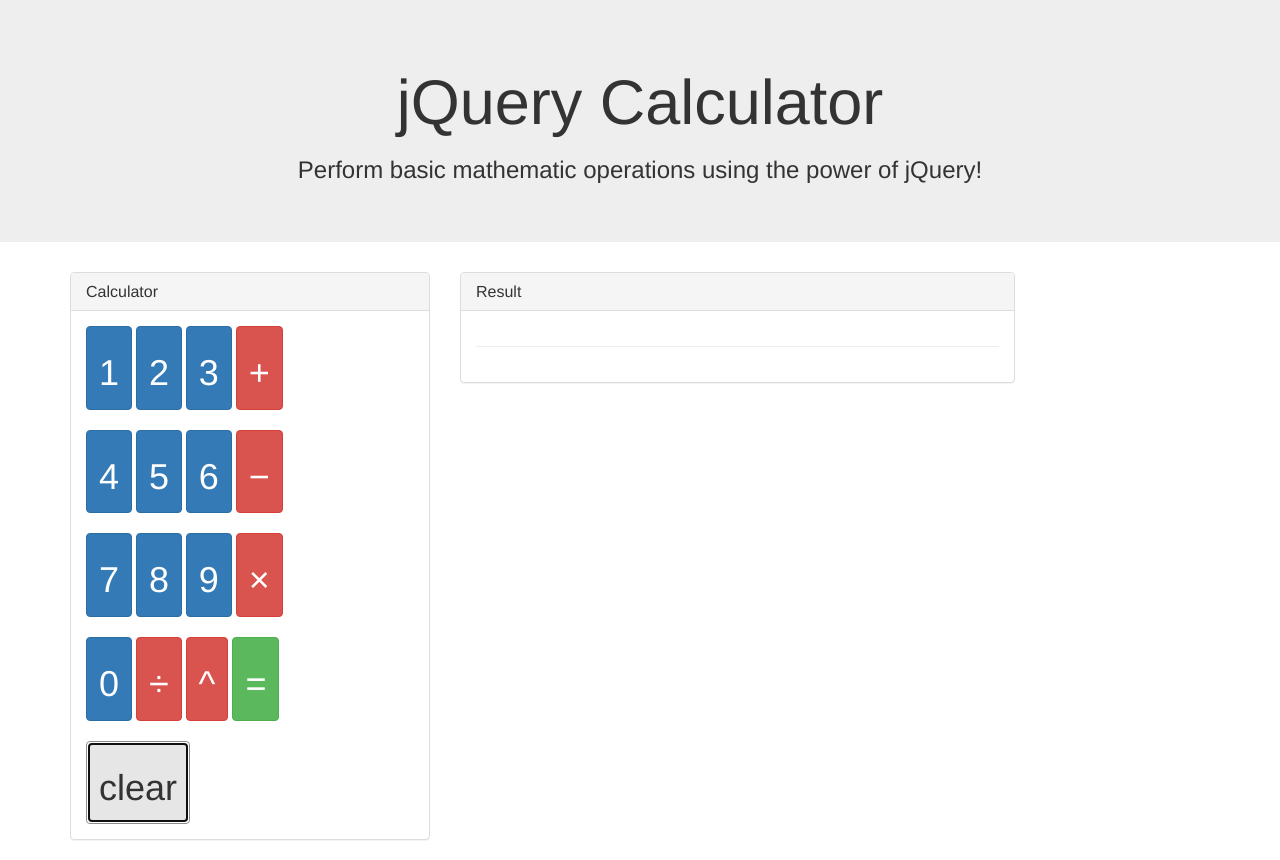
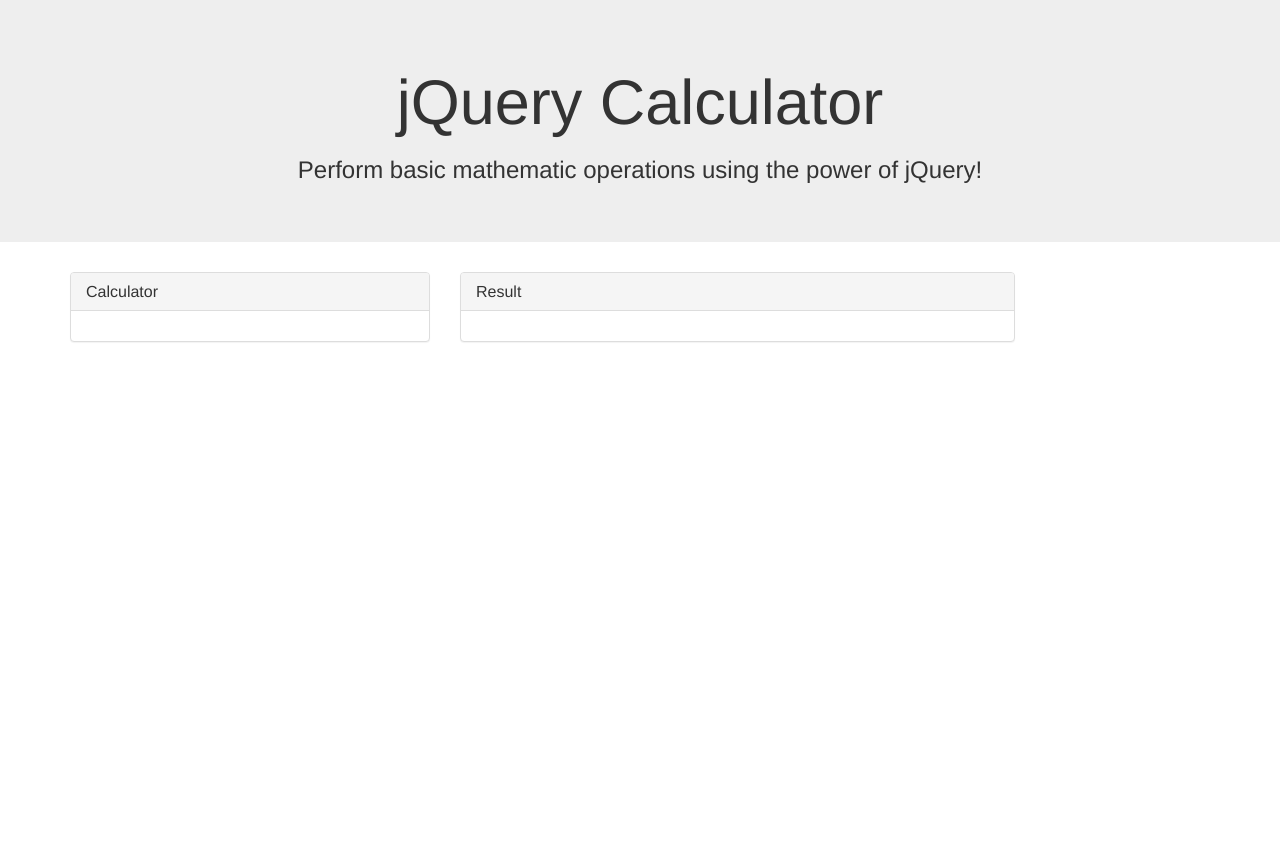
Before and after one commit to jlyon87/calculator-app, a plain HTML site: page index.html in a window 1280 px wide. Both pictures are taken after a click on the button "clear". After the commit the page ends 800 px from the top, so only its background shows below. Drawn offline with nearby package versions, Linux system fonts and the light colour scheme.

Commit message:
fix clearHandler function

```diff
--- a/assets/js/calc-app.js
+++ b/assets/js/calc-app.js
@@ -64,12 +64,8 @@
 		chosenOperation = "";
 		result = "";
 
-		/*
-			Reset the display.
-			I cheated a bit by adding an `.output` class to the html's h1 display
-			tags. Using this class, I can wipe all four outputs at once.
-		*/
-		$(".output").text("");
+		// Reset the display.
+		$(".panel-body").empty();
 	};
 
 	var numberHandler = function() {
```
Also changed, not shown: index.html (+0 -1 lines).
